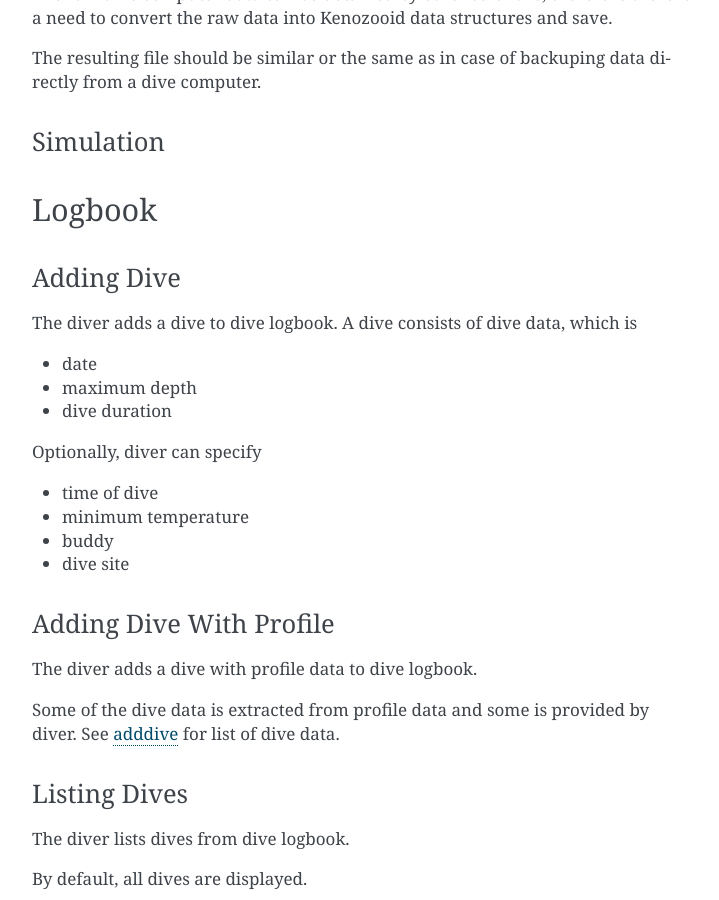
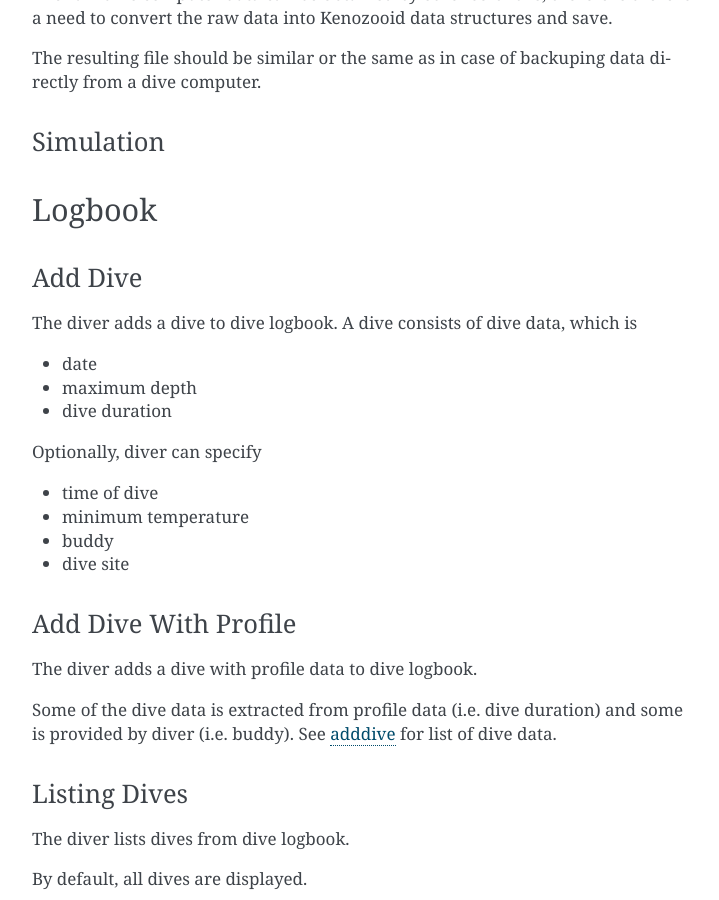
Before and after one commit to gitGNU/gnu_kenozooid, a Sphinx documentation site: the page built from doc/hacking/us.rst, in a window 1280 px wide and 900 px high, scrolled down 579 px. Shown: the whole window, without its empty margins (388-1107 px from the left). Built offline with Sphinx 7.4.7, drawn with Linux system fonts in a browser that asks for light colours; some of the changed text lies outside the part shown.

Commit message:
- user stories documentation cleanup

```diff
--- a/doc/hacking/us.rst
+++ b/doc/hacking/us.rst
@@ -45,8 +45,8 @@ Logbook
 
 .. _adddive:
 
-Adding Dive
-^^^^^^^^^^^
+Add Dive
+^^^^^^^^
 The diver adds a dive to dive logbook. A dive consists of dive data, which
 is
 
@@ -63,12 +63,13 @@ Optionally, diver can specify
 
 .. _adddivep:
 
-Adding Dive With Profile
-^^^^^^^^^^^^^^^^^^^^^^^^
+Add Dive With Profile
+^^^^^^^^^^^^^^^^^^^^^
 The diver adds a dive with profile data to dive logbook.
 
-Some of the dive data is extracted from profile data and some is provided
-by diver. See adddive_ for list of dive data.
+Some of the dive data is extracted from profile data (i.e. dive duration)
+and some is provided by diver (i.e. buddy). See adddive_ for list of dive
+data.
 
 Listing Dives
 ^^^^^^^^^^^^^
```
